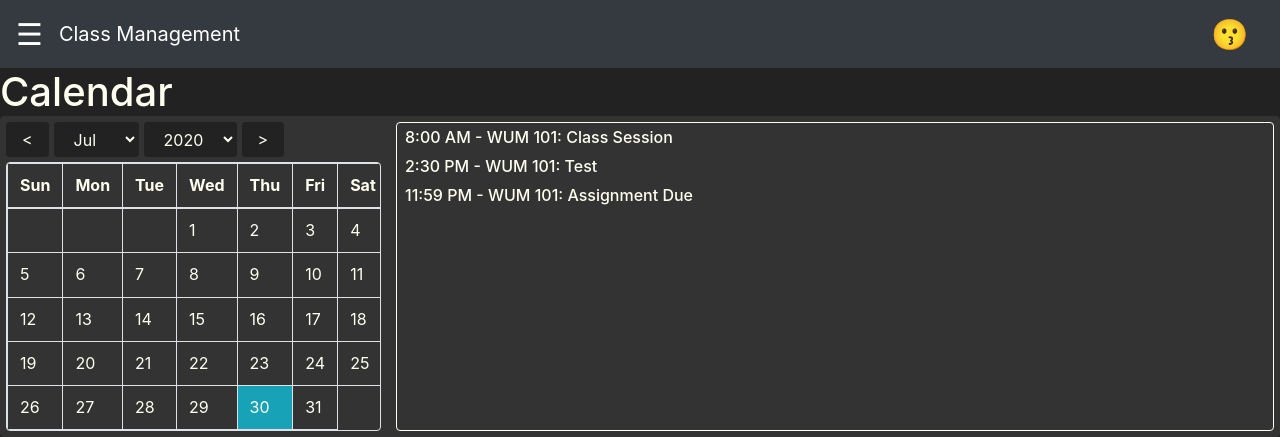
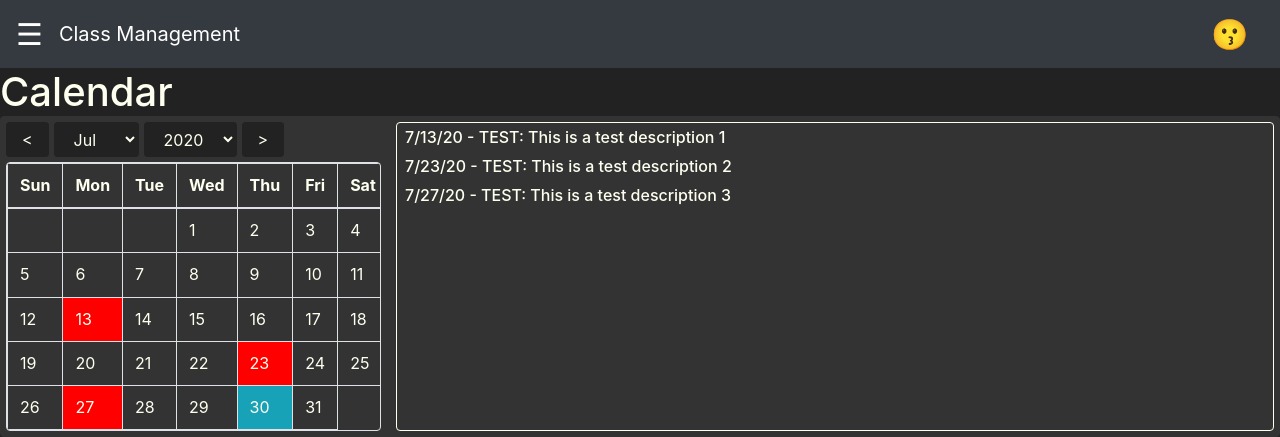
Before and after one commit to OC-Soft-Eng-Project-2-Team-2/Software-Engineering-Project-2-Team-2, a Django app: page /home/ in a window 1280 px wide; the page is wider, and only the part inside the window is pictured. Shown: the top 437 px of that part. Run offline with Django 3.2, Linux system fonts and the light colour scheme; some libraries are stand-ins or nearby versions.

Commit message:
Tested Python
Added test code to views.py

Modified Home and Class pages python

```diff
--- a/cms_project/cms_application/templates/cms_application/home.html
+++ b/cms_project/cms_application/templates/cms_application/home.html
@@ -182,39 +182,42 @@
 
           {% for event in calendarEvents %}
 
-          <h4>{{event.description}}</h4>
+          <h6 class="marginBottom">{{event.date}} - {{event.description}}</h6>
 
-          <script type="text/javascript">
-            obj = Class.objects.getElementById("calendar-body");
-            for (r in obj.rows) {
-              for (c in r.cells) {
-                if (c.textContext == "{{event.date}}") {
-                  c.style.backgroundColor = "blue";
-                }
-              }
-            }
-          </script>
-
-          {% empty %} {% endfor %}
-
-          <!-- Test info Below Remove when database is ready -->
-          <!--<div>
-          <p><span>8:00 AM</span><span>WUM 101: Class Session</span></p>
-        </div>-->
-          <h6 class="marginBottom">8:00 AM - WUM 101: Class Session</h6>
-          <h6 class="marginBottom">2:30 PM - WUM 101: Test</h6>
-          <h6 class="marginBottom">11:59 PM - WUM 101: Assignment Due</h6>
-          <!--END TEST INFO-->
+          {% empty %}
+            <h6 class="marginBottom">8:00 AM - WUM 101: Class Session</h6>
+            <h6 class="marginBottom">2:30 PM - WUM 101: Test</h6>
+            <h6 class="marginBottom">11:59 PM - WUM 101: Assignment Due</h6>
+          {% endfor %}
         </div>
-
-
       </div>
     </div>
   </div>
   <div>
     <h1>Announcements</h1>
     <div class="calendarArea">
-      <!-- TEST DATA BELOW REMOVE WHEN DATABASE IS READY-->
+
+      {% for item in announcements%}
+      <div class="announcement">
+        <img src="{{item.image}}" />
+        <div>
+          <p class="marginAndWeight">{{item.class}}<span>Posted on {{item.date}} at {{item.time}}</span></p>
+          <p class="marginAndWeight">{{item.title}}</p>
+          <p>{{item.text}}</p>
+        </div>
+      </div>
+      {% empty %}
+      <div class="announcement">
+        <img src="https://upload.wikimedia.org/wikipedia/en/thumb/3/33/Patrick_Star.svg/1200px-Patrick_Star.svg.png" />
+        <div>
+          <p class="marginAndWeight">WUM 101 - Intro to Wumbology<span>Posted on 07/08/2020 at 8:02 AM</span></p>
+          <p class="marginAndWeight">Title of Announcement</p>
+          <p>Content of announcement. This is where the professor adds more requirements to the assignment or
+            something. Perhaps he's adding hundreds of new assignments. Maybe he wants everyone to write a
+            100-page paper about squirrels. I Wumbo, you Wumbo, he/she/it Wumbo.</p>
+        </div>
+      </div>
+
       <div class="announcement">
         <img src="https://upload.wikimedia.org/wikipedia/en/thumb/3/33/Patrick_Star.svg/1200px-Patrick_Star.svg.png" />
         <div>
@@ -235,27 +238,7 @@
             100-page paper about squirrels. I Wumbo, you Wumbo, he/she/it Wumbo.</p>
         </div>
       </div>
-      <div class="announcement">
-        <img src="https://upload.wikimedia.org/wikipedia/en/thumb/3/33/Patrick_Star.svg/1200px-Patrick_Star.svg.png" />
-        <div>
-          <p class="marginAndWeight">WUM 101 - Intro to Wumbology<span>Posted on 07/08/2020 at 8:02 AM</span></p>
-          <p class="marginAndWeight">Title of Announcement</p>
-          <p>Content of announcement. This is where the professor adds more requirements to the assignment or
-            something. Perhaps he's adding hundreds of new assignments. Maybe he wants everyone to write a
-            100-page paper about squirrels. I Wumbo, you Wumbo, he/she/it Wumbo.</p>
-        </div>
-      </div>
-      <!--END TEST DATA-->
-      {% for item in announcements%}
-      <div class="announcement">
-        <img src="{{item.image}}" />
-        <div>
-          <p class="marginAndWeight">{{item.class}}<span>Posted on {{item.date}} at {{item.time}}</span></p>
-          <p class="marginAndWeight">{{item.title}}</p>
-          <p>{{item.text}}</p>
-        </div>
-      </div>
-      {% empty %} {% endfor %}
+       {% endfor %}
     </div>
   </div>
 </div>
@@ -354,6 +337,28 @@
 
       tbl.appendChild(row); // appending each row into calendar body.
     }
+    highlight();
   }
+
+  function highlight() {
+  {% for event in calendarEvents %}
+  if(parseInt(document.getElementById("month").value) + 1 == "{{event.month}}"){ //If event happens this month
+    obj = document.getElementById("calendar-body");
+      for (r = 0; r < obj.rows.length; r++) {
+        for (c = 0; c < obj.rows[r].cells.length; c++) {
+          if (obj.rows[r].cells[c].innerHTML == "{{event.day}}") {
+            obj.rows[r].cells[c].style.backgroundColor = "red";
+          }
+        }
+      }
+  }
+  {% endfor %}
+}
+
+
 </script>
+
+<script type="text/javascript">
+
+  </script>
 {% endblock %}
--- a/cms_project/cms_application/views.py
+++ b/cms_project/cms_application/views.py
@@ -9,13 +9,188 @@ from django.contrib.auth.decorators import login_required
 
 #@login_required
 def home(request):
-    return render(request, "cms_application/home.html")
+
+    context = {}
+    calendarEvents = []
+
+    #Test info, replace with info for student from database
+    event1 = {
+        'description': "TEST: This is a test description 1",
+        'date':"7/13/20",
+        'month': "7",
+        'day': "13",
+        'year': '20'
+        }
+    event2 = {
+        'description': "TEST: This is a test description 2",
+        'date':"7/23/20",
+        'month': "7",
+        'day': "23",
+        'year': '20'
+        }
+    event3= {
+        'description': "TEST: This is a test description 3",
+        'date':"7/27/20",
+        'month': "7",
+        'day': "27",
+        'year': '20'
+        }
+
+    calendarEvents.append(event1)
+    calendarEvents.append(event2)
+    calendarEvents.append(event3)
+    context['calendarEvents'] = calendarEvents;
+
+    announcements = []
+    item1 = {
+        'image': "https://cf-images.us-east-1.prod.boltdns.net/v1/static/5660549791001/d8e5eb81-e27a-4bbf-8324-1090d1a5542e/8e2312dd-bba2-4601-954f-8b8698c3f347/1000x563/match/image.jpg",
+        'class': "YEET 101 - Intro to Yeet",
+        'date' : "7/15/2020",
+        'time' : "4:19 PM",
+        'title': "Yeet or be Yeeted",
+        'text' : "Yeet"
+    }
+
+    item2 = {
+        'image': "https://cf-images.us-east-1.prod.boltdns.net/v1/static/5660549791001/d8e5eb81-e27a-4bbf-8324-1090d1a5542e/8e2312dd-bba2-4601-954f-8b8698c3f347/1000x563/match/image.jpg",
+        'class': "YEET 101 - Intro to Yeet",
+        'date' : "7/16/2020",
+        'time' : "4:19 PM",
+        'title': "Yeet or be Yeeted",
+        'text' : "Yeet"
+    }
+
+    item3 = {
+        'image': "https://cf-images.us-east-1.prod.boltdns.net/v1/static/5660549791001/d8e5eb81-e27a-4bbf-8324-1090d1a5542e/8e2312dd-bba2-4601-954f-8b8698c3f347/1000x563/match/image.jpg",
+        'class': "YEET 101 - Intro to Yeet",
+        'date' : "7/17/2020",
+        'time' : "4:19 PM",
+        'title': "Yeet or be Yeeted",
+        'text' : "Yeet"
+    }
+
+    announcements.append(item1);
+    announcements.append(item2);
+    announcements.append(item3);
+    context['announcements'] = announcements;
+
+    return render(request, "cms_application/home.html", context)
 
 def login(response):
     return render(response, "registration/login.html")
 
 def aClass(response):
-    return render(response, "cms_application/class.html")
+    context = {}
+    classI = {
+        "name" : "Test Name",
+        "img" : "https://i.imgflip.com/2xnbeb.jpg",
+        "alt" : "Waaa",
+        "syllabus" : "/class",
+        "time": "MTWTHF 12:00AM - 12:00PM",
+        "semester": "2020 Fall Session 1",
+        "credits" : "12"
+    }
+    context['class'] = classI;
+
+    announcements = []
+    item1 = {
+        'image': "https://cf-images.us-east-1.prod.boltdns.net/v1/static/5660549791001/d8e5eb81-e27a-4bbf-8324-1090d1a5542e/8e2312dd-bba2-4601-954f-8b8698c3f347/1000x563/match/image.jpg",
+        'class': "YEET 101 - Intro to Yeet",
+        'date' : "7/15/2020",
+        'time' : "4:19 PM",
+        'title': "Yeet or be Yeeted",
+        'text' : "Yeet"
+    }
+
+    item2 = {
+        'image': "https://cf-images.us-east-1.prod.boltdns.net/v1/static/5660549791001/d8e5eb81-e27a-4bbf-8324-1090d1a5542e/8e2312dd-bba2-4601-954f-8b8698c3f347/1000x563/match/image.jpg",
+        'class': "YEET 101 - Intro to Yeet",
+        'date' : "7/16/2020",
+        'time' : "4:19 PM",
+        'title': "Yeet or be Yeeted",
+        'text' : "Yeet"
+    }
+
+    item3 = {
+        'image': "https://cf-images.us-east-1.prod.boltdns.net/v1/static/5660549791001/d8e5eb81-e27a-4bbf-8324-1090d1a5542e/8e2312dd-bba2-4601-954f-8b8698c3f347/1000x563/match/image.jpg",
+        'class': "YEET 101 - Intro to Yeet",
+        'date' : "7/17/2020",
+        'time' : "4:19 PM",
+        'title': "Yeet or be Yeeted",
+        'text' : "Yeet"
+    }
+
+    announcements.append(item1);
+    announcements.append(item2);
+    announcements.append(item3);
+    context['announcements'] = announcements;
+
+    assignments = []
+    attachments = []
+    attach1 = {
+        "url" : "Waluigi #1",
+        "title" : "Waluigi #1"
+    }
+    attachments.append(attach1)
+
+    upload = []
+    up1 = {
+        "url" : "Waluigi #1",
+        "title" : "Waluigi #1 Done"
+    }
+    upload.append(up1)
+
+    assigment1 = {
+        "title" : "Homework 1",
+        "time" : "11:59PM",
+        "date" : "7/30/2020",
+        "grade" : "-/100",
+        "submitted" : {
+            "time" : "10:00 AM",
+            "date" : "7/25/2020"
+        },
+        "description" : "Chp 1 questions 1-5, A-Z",
+        "attachments" : attachments,
+        "uploads" : upload
+    }
+
+    assigment2 = {
+        "title" : "Homework 1",
+        "time" : "11:59PM",
+        "date" : "7/30/2020",
+        "grade" : "-/100",
+        "submitted" : {
+            "time" : "10:00 AM",
+            "date" : "7/25/2020"
+        },
+        "description" : "Chp 3 questions 7-16, A-Z",
+        "attachments" : attachments,
+        "uploads" : upload
+    }
+
+    assignments.append(assigment1);
+    assignments.append(assigment2);
+    context["assignments"] = assignments
+
+    students = []
+    student1 = {
+        "img" :"https://upload.wikimedia.org/wikipedia/en/thumb/8/8b/Purplecom.jpg/200px-Purplecom.jpg",
+        "name" : "Purple"
+    }
+    student2 = {
+        "img" :"https://pyxis.nymag.com/v1/imgs/07f/762/6ec01dddd29c0a9d9895b71c20c0bd911d-alien.rsquare.w700.jpg",
+        "name" : "Shaun"
+    }
+    student3 = {
+        "img" :"https://cdn0.wideopenpets.com/wp-content/uploads/2019/10/Fish-Names-770x405.png",
+        "name" : "Tony"
+    }
+    students.append(student1)
+    students.append(student2)
+    students.append(student3)
+    context["students"] = students
+
+    return render(response, "cms_application/class.html", context)
 
 def grades(response):
     return render(response, "cms_application/index.html")
```
Also changed, not shown: cms_project/cms_application/templates/cms_application/class.html (+8 -17 lines).
